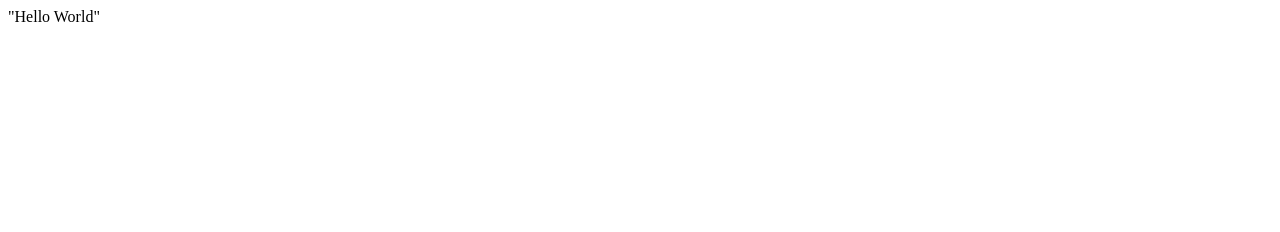
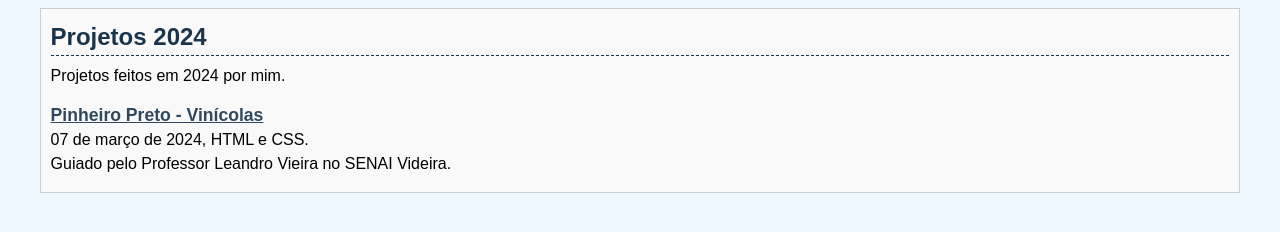
Before and after one commit to joaovrsoares/joaovrsoares.github.io, a plain HTML site: page index.html in a window 1280 px wide. Drawn offline with Linux system fonts and the light colour scheme.

Commit message:
Landing page e primeiro projeto.

```diff
--- a/index.html
+++ b/index.html
@@ -1 +1,24 @@
-"Hello World"
+<!DOCTYPE html>
+<html lang="pt-BR">
+
+<head>
+    <meta charset="UTF-8">
+    <meta name="viewport" content="width=device-width, initial-scale=1.0">
+    <title>João - Projetos 2024</title>
+    <link rel="stylesheet" href="style.css">
+</head>
+
+<body>
+    <div class="container">
+        <div class="box">
+            <h2>Projetos 2024</h1>
+                <p>Projetos feitos em 2024 por mim.</p>
+                <div class="project">
+                    <a href="vinicola">Pinheiro Preto - Vinícolas</a>
+                    <p>07 de março de 2024, HTML e CSS.<br>Guiado pelo Professor Leandro Vieira no SENAI Videira.</p>
+                </div>
+        </div>
+    </div>
+</body>
+
+</html>
--- /dev/null
+++ b/style.css
@@ -0,0 +1,39 @@
+body {
+    background-color: aliceblue;
+    font-family: Arial, Helvetica, sans-serif;
+    line-height: 1.5;
+}
+
+p {
+    margin-block-start: 0.5em;
+}
+
+.container {
+    margin: 0 auto;
+    width: 95%;
+}
+
+.box {
+    background-color: #f9f9f9;
+    border: 1px solid #CCCCCC;
+    padding: 10px;
+    padding-bottom: 0px;
+}
+
+.box h2 {
+    border-bottom: 1px dashed #1a344c;
+    margin: 0;
+    color: #1a344c;
+
+}
+
+.project a {
+    color: #30485d;
+    font-weight: bold;
+    font-size: 1.1em;
+    line-height: 0;
+}
+
+.project p {
+    margin-block-start: 0em;
+}
--- /dev/null
+++ b/vinicola/style.css
@@ -0,0 +1,28 @@
+body {
+    background-color: antiquewhite;
+    font-family: Arial, Helvetica, sans-serif;
+    line-height: 1.5;
+}
+
+.container {
+    margin: 0 auto;
+    width: 90%;
+}
+
+a {
+    color: indigo;
+    text-decoration: none;
+}
+
+.place {
+    background-color: #f9f9f9;
+    border-color: #CCCCCC #999999 #999999 #CCCCCC;
+    border: 1px solid #CCCCCC;
+    margin-bottom: 20px;
+    padding: 10px;
+}
+
+.place h2 {
+    border-bottom: 1px dashed indigo;
+    margin: 0;
+}
```
Also changed, not shown: vinicola/index.html (added, +30 -0 lines).
